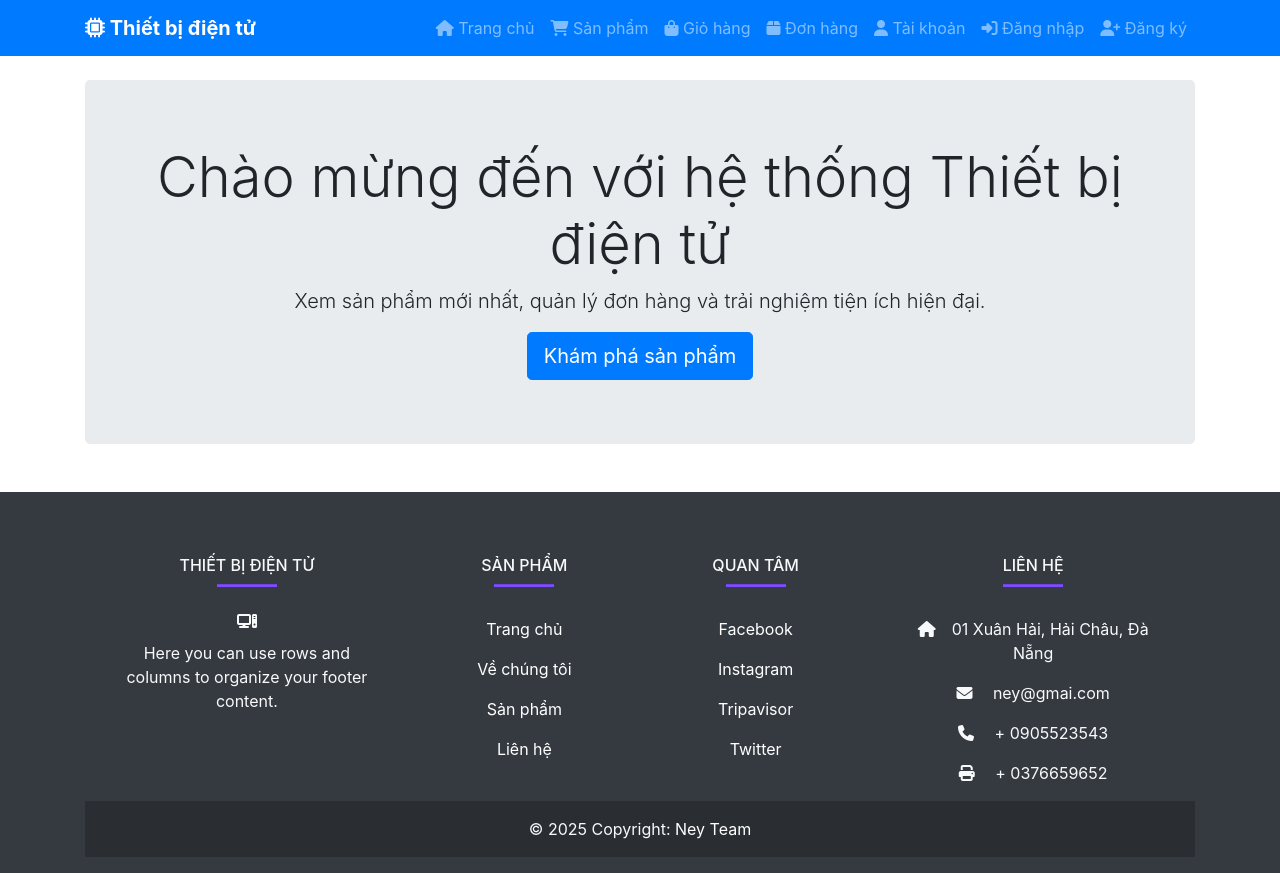
After one commit to ntkhanhhuyen25-01-2005/Thiet_bi_dien_tu, a Flask app: template templates/Client/Trangchu.html in a window 1280 px wide. The commit adds this page. Run offline with Flask 3, Linux system fonts and the light colour scheme; the template is opened without the code that fills it, so the values that code supplies are empty; some libraries are stand-ins or nearby versions.

Commit message:
Hoàn thiện

```diff
--- a/app.py
+++ b/app.py
@@ -2,40 +2,66 @@ from flask import Flask, render_template
 
 app = Flask(__name__)
 
-# Trang chủ
+# ================== ROUTES CHO CLIENT ==================
+
 @app.route('/')
 def index():
-    return render_template('Trangchu.html')
+    return render_template('Client/Trangchu.html')
 
-# Đăng nhập
 @app.route('/dangnhap')
 def dangnhap():
-    return render_template('Dangnhap.html')
+    return render_template('Client/Dangnhap.html')
 
-# Đăng ký
 @app.route('/dangky')
 def dangky():
-    return render_template('Dangky.html')
+    return render_template('Client/Dangky.html')
 
-# Danh mục
 @app.route('/danhmuc')
 def danhmuc():
-    return render_template('Danhmuc.html')
+    return render_template('Client/Danhmuc.html')
 
-# Đơn hàng
+@app.route('/sanpham')
+def sanpham():
+    return render_template('Client/Sanpham.html')
+
+@app.route('/giohang')
+def giohang():
+    return render_template('Client/Giohang.html')
+
+@app.route('/thanhtoan')
+def thanhtoan():
+    return render_template('Client/Thanhtoan.html')
+
 @app.route('/donhang')
 def donhang():
-    return render_template('Donhang.html')
+    return render_template('Client/Donhang.html')
 
-# Hồ sơ
 @app.route('/profile')
 def profile():
-    return render_template('profile.html')
+    return render_template('Client/profile.html')
 
-# Sản phẩm
-@app.route('/sanpham')
-def sanpham():
-    return render_template('Sanpham.html')
+# ================== ROUTES CHO ADMIN ==================
 
+@app.route('/admin')
+def admin_index():
+    return render_template('admin/Trangchu.html')
+
+@app.route('/admin/sanpham')
+def admin_sanpham():
+    return render_template('admin/sanpham.html')
+
+@app.route('/admin/donhang')
+def admin_donhang():
+    return render_template('admin/donhang.html')
+
+@app.route('/admin/nguoidung')
+def admin_nguoidung():
+    return render_template('admin/nguoidung.html')
+
+@app.route('/admin/thongke')
+def admin_thongke():
+    return render_template('admin/thongke.html')
+
+# ================== MAIN ==================
 if __name__ == '__main__':
     app.run(debug=True)
--- /dev/null
+++ b/templates/Client/Trangchu.html
@@ -0,0 +1,11 @@
+{% extends "Client/base.html" %}
+
+{% block title %}Trang chủ - Thiết bị điện tử{% endblock %}
+
+{% block content %}
+<div class="jumbotron text-center">
+  <h1 class="display-4">Chào mừng đến với hệ thống Thiết bị điện tử</h1>
+  <p class="lead">Xem sản phẩm mới nhất, quản lý đơn hàng và trải nghiệm tiện ích hiện đại.</p>
+  <a class="btn btn-primary btn-lg" href="{{ url_for('sanpham') }}">Khám phá sản phẩm</a>
+</div>
+{% endblock %}
--- /dev/null
+++ b/templates/Client/base.html
@@ -0,0 +1,85 @@
+<!DOCTYPE html>
+<html lang="vi">
+<head>
+  <meta charset="UTF-8" />
+  <meta name="viewport" content="width=device-width, initial-scale=1.0" />
+  <title>{% block title %}Thiết bị điện tử{% endblock %}</title>
+  <link rel="stylesheet" href="https://stackpath.bootstrapcdn.com/bootstrap/4.4.1/css/bootstrap.min.css" />
+  <link rel="stylesheet" href="https://cdnjs.cloudflare.com/ajax/libs/font-awesome/6.5.2/css/all.min.css" />
+  <link rel="stylesheet" href="{{ url_for('static', filename='css/styles.css') }}">
+</head>
+<body>
+  <nav class="navbar navbar-expand-lg navbar-dark bg-primary">
+    <div class="container">
+      <a class="navbar-brand font-weight-bold" href="{{ url_for('index') }}">
+        <i class="fa-solid fa-microchip"></i> Thiết bị điện tử
+      </a>
+      <button class="navbar-toggler" type="button" data-toggle="collapse" data-target="#navbarNav">
+        <span class="navbar-toggler-icon"></span>
+      </button>
+      <div class="collapse navbar-collapse" id="navbarNav">
+        <ul class="navbar-nav ml-auto">
+          <li class="nav-item"><a class="nav-link" href="{{ url_for('index') }}"><i class="fa-solid fa-house"></i> Trang chủ</a></li>
+          <li class="nav-item"><a class="nav-link" href="{{ url_for('sanpham') }}"><i class="fa-solid fa-cart-shopping"></i> Sản phẩm</a></li>
+          <li class="nav-item"><a class="nav-link" href="{{ url_for('giohang') }}"><i class="fa-solid fa-bag-shopping"></i> Giỏ hàng</a></li>
+          <li class="nav-item"><a class="nav-link" href="{{ url_for('donhang') }}"><i class="fa-solid fa-box"></i> Đơn hàng</a></li>
+          <li class="nav-item"><a class="nav-link" href="{{ url_for('profile') }}"><i class="fa-solid fa-user"></i> Tài khoản</a></li>
+          <li class="nav-item"><a class="nav-link" href="{{ url_for('dangnhap') }}"><i class="fa-solid fa-right-to-bracket"></i> Đăng nhập</a></li>
+          <li class="nav-item"><a class="nav-link" href="{{ url_for('dangky') }}"><i class="fa-solid fa-user-plus"></i> Đăng ký</a></li>
+        </ul>
+      </div>
+    </div>
+  </nav>
+
+  <div class="container mt-4">
+    {% block content %}{% endblock %}
+  </div>
+
+  <footer class="bg-dark text-light text-center py-3 mt-5">
+    <div class="container">
+      <section>
+        <div class="container text-center text-md-start mt-5">
+          <div class="row mt-3">
+            <div class="col-md-3 col-lg-4 col-xl-3 mx-auto mb-4">
+              <h6 class="text-uppercase fw-bold">Thiết bị điện tử</h6>
+              <hr class=" mt-0 d-inline-block mx-auto" style="width: 60px; background-color: #7c4dff; height: 2px" /><br>
+              <div class="text-center mb-2">
+                <i class="fa-solid fa-computer fa 5x"></i>
+              </div>
+              <p>Here you can use rows and columns to organize your footer content.</p>
+            </div>
+            <div class="col-md-2 col-lg-2 col-xl-2 mx-auto mb-4">
+              <h6 class="text-uppercase fw-bold">Sản phẩm</h6>
+              <hr class="mb-4 mt-0 d-inline-block mx-auto" style="width: 60px; background-color: #7c4dff; height: 2px" />
+              <p><a href="#!!" class="text-white">Trang chủ</a></p>
+              <p><a href="#!!" class="text-white">Về chúng tôi</a></p>
+              <p><a href="#!!" class="text-white">Sản phẩm</a></p>
+              <p><a href="#!!" class="text-white">Liên hệ</a></p>
+            </div>
+            <div class="col-md-3 col-lg-2 col-xl-2 mx-auto mb-4">
+              <h6 class="text-uppercase fw-bold">Quan tâm</h6>
+              <hr class="mb-4 mt-0 d-inline-block mx-auto" style="width: 60px; background-color: #7c4dff; height: 2px" />
+              <p><a href="#!!" class="text-white">Facebook</a></p>
+              <p><a href="#!!" class="text-white">Instagram</a></p>
+              <p><a href="#!!" class="text-white">Tripavisor</a></p>
+              <p><a href="#!!" class="text-white">Twitter</a></p>
+            </div>
+            <div class="col-md-4 col-lg-3 col-xl-3 mx-auto mb-md-0 mb-4">
+              <h6 class="text-uppercase fw-bold">Liên hệ</h6>
+              <hr class="mb-4 mt-0 d-inline-block mx-auto" style="width: 60px; background-color: #7c4dff; height: 2px" />
+              <p><i class="fas fa-home mr-3"></i>01 Xuân Hải, Hải Châu, Đà Nẵng</p>
+              <p><i class="fas fa-envelope mr-3"></i> ney@gmai.com</p>
+              <p><i class="fas fa-phone mr-3"></i> + 0905523543</p>
+              <p><i class="fas fa-print mr-3"></i> + 0376659652</p>
+            </div>
+          </div>
+        </div>
+      </section>
+      <div class="text-center p-3" style="background-color: rgba(0, 0, 0, 0.2)">© 2025 Copyright: <a class="text-white" href="/">Ney Team</a></div>
+    </div>
+  </footer>
+
+  <script src="https://code.jquery.com/jquery-3.4.1.slim.min.js"></script>
+  <script src="https://stackpath.bootstrapcdn.com/bootstrap/4.4.1/js/bootstrap.bundle.min.js"></script>
+</body>
+</html>
```
Also changed, not shown: templates/Trangchu.html (deleted, +0 -74 lines), templates/admin/base.html (renamed from templates/base.html, +16 -50 lines), templates/Client/Dangky.html (renamed from templates/Dangky.html), templates/Client/Dangnhap.html (renamed from templates/Dangnhap.html), templates/Client/Danhmuc.html (added), templates/Client/Donhang.html (added), templates/Client/Giohang.html (added), templates/Client/Sanpham.html (renamed from templates/Sanpham.html), templates/Client/Thanhtoan.html (added), templates/Client/profile.html (renamed from templates/profile.html), templates/admin/Trangchu.html (added), templates/admin/donhang.html (added), templates/admin/nguoidung.html (added), templates/admin/sanpham.html (added), 1 more files.
